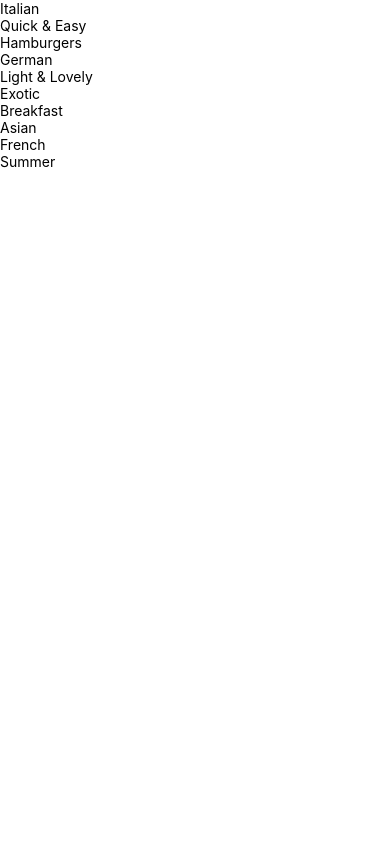
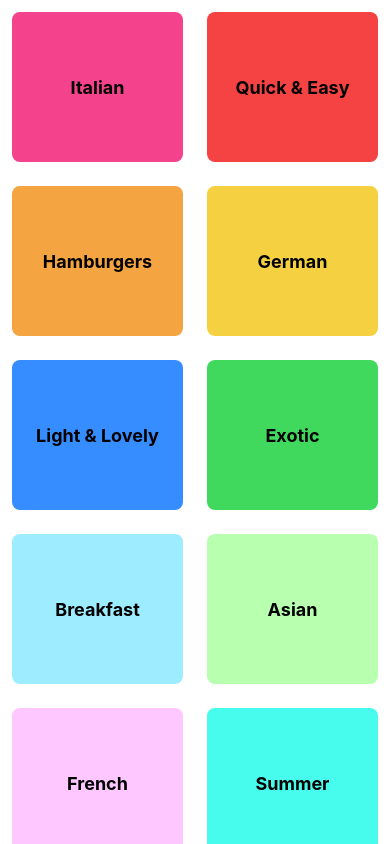
Before and after one commit to jvckmorvn/eat-it, a React Native app: screen / in a window 390 px wide. Built offline with nearby package versions, Linux system fonts and the light colour scheme.

Commit message:
pretty tiles

```diff
--- a/assets/components/CategoryGridTile.js
+++ b/assets/components/CategoryGridTile.js
@@ -1,13 +1,47 @@
-import { Pressable, View, Text } from 'react-native';
+import { Pressable, View, Text, StyleSheet } from 'react-native';
 
 export default function CategoryGridTile({title, colour}) {
   return (
-    <View>
-      <Pressable>
-        <View>
-          <Text>{title}</Text>
+    <View style={styles.gridItem}>
+      <Pressable
+        style={({pressed}) =>
+        [styles.button,
+        pressed ? styles.buttonPressed : null]}>
+        <View style={[styles.innerContainer, {backgroundColor: colour}]}>
+          <Text style={styles.title}>{title}</Text>
         </View>
       </Pressable>
     </View>
   )
 }
+
+const styles = StyleSheet.create({
+  gridItem: {
+    flex: 1,
+    margin: 12,
+    height: 150,
+    borderRadius: 8,
+    shadowColor: 'black',
+    shadowOpacity: 0.2,
+    shadowOffset: {height: 1},
+    shadowRadius: 4,
+    backgroundColor: 'white'
+  },
+  button: {
+    flex: 1
+  },
+  buttonPressed: {
+    opacity: 0.8
+  },
+  innerContainer: {
+    flex: 1,
+    padding: 16,
+    justifyContent: 'center',
+    alignItems: 'center',
+    borderRadius: 8,
+  },
+  title: {
+    fontWeight: 'bold',
+    fontSize: 18
+  }
+});
--- a/assets/screens/CategoriesScreen.js
+++ b/assets/screens/CategoriesScreen.js
@@ -8,5 +8,12 @@ function renderCategoryItem(itemData) {
 }
 
 export default function CategoriesScreen() {
-  return <FlatList data={CATEGORIES} keyExtractor={(item) => item.id} renderItem={renderCategoryItem}/>
+  return (
+    <FlatList
+      data={CATEGORIES}
+      keyExtractor={(item) => item.id}
+      renderItem={renderCategoryItem}
+      numColumns={2}
+    />
+  )
 }
```
